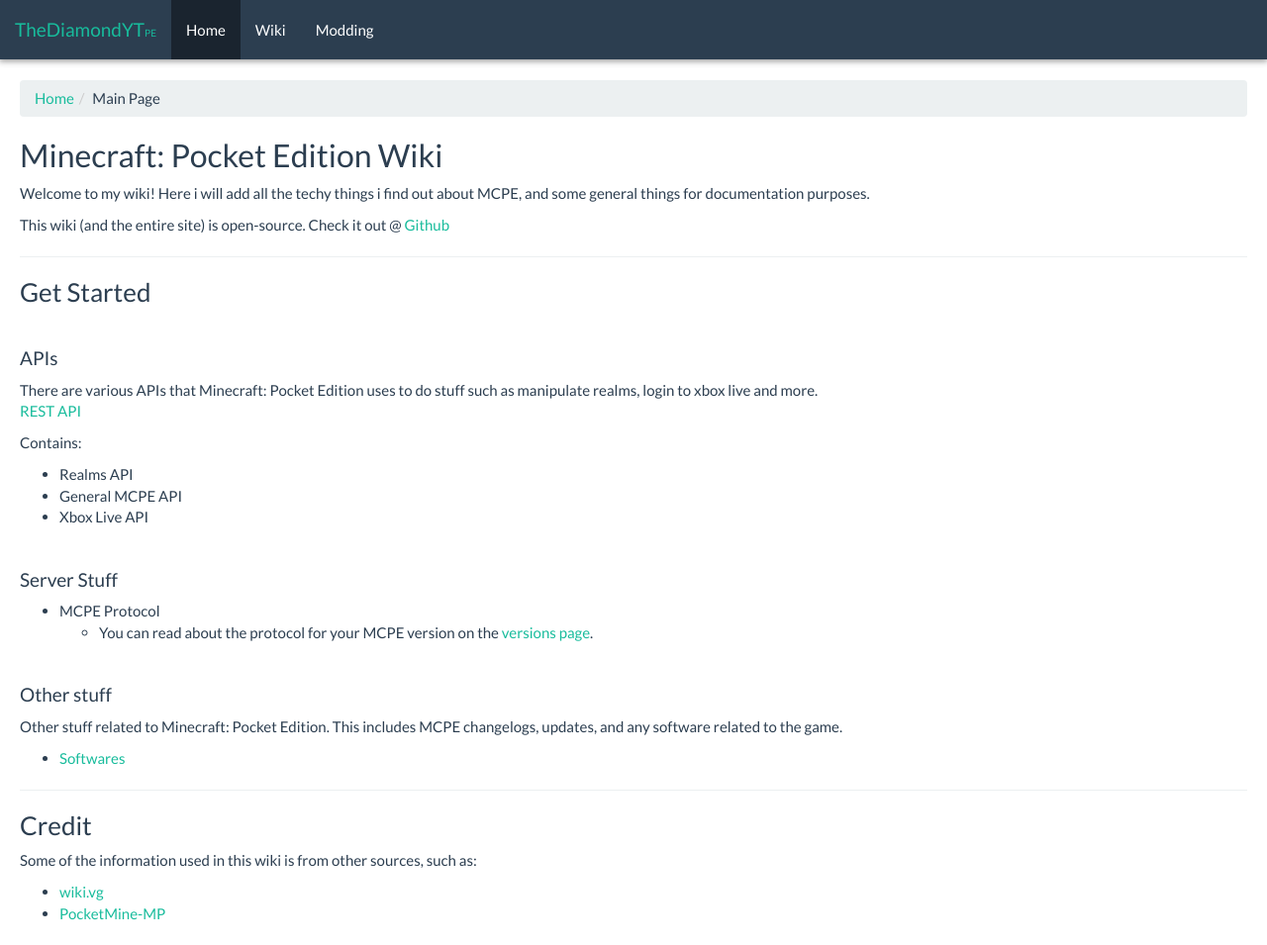
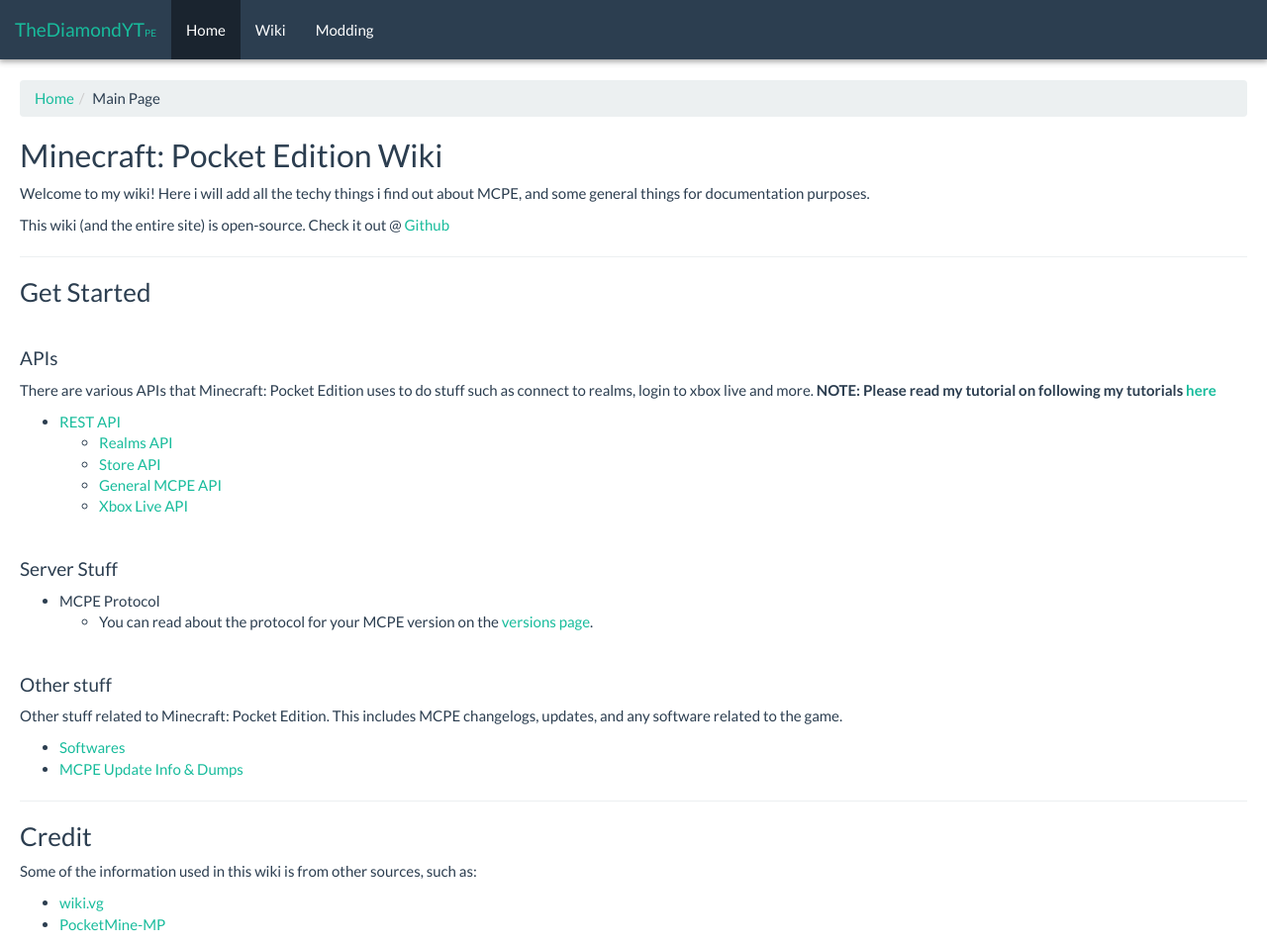
Before and after one commit to TheDiamondYT1/pe.thediamondyt.tk, a Jekyll site: the page built from _wiki/Main_Page.md, in a window 1280 px wide. Shown: the whole page at 99% size. Built offline with Jekyll 4.4.1, drawn with Linux system fonts in a browser that asks for light colours.

Commit message:
Revert back

```diff
--- a/_wiki/Main_Page.md
+++ b/_wiki/Main_Page.md
@@ -14,14 +14,14 @@
 <br>
 
 #### APIs
-There are various APIs that Minecraft: Pocket Edition uses to do stuff such as manipulate realms, login to xbox live and more.
-<br>
-[REST API](api/)
+There are various APIs that Minecraft: Pocket Edition uses to do stuff such as connect to realms, login to xbox live and more.
+**NOTE: Please read my tutorial on following my tutorials [here](api/)**
 
-Contains:
-  * Realms API
-  * General MCPE API
-  * Xbox Live API
+* [REST API](api/)
+  * [Realms API](api/realms/)
+  * [Store API](api/store/)
+  * [General MCPE API](api/mcpe/)
+  * [Xbox Live API](api/xboxlive/)
 
 <br>
 #### Server Stuff
@@ -33,6 +33,7 @@
 Other stuff related to Minecraft: Pocket Edition. This includes MCPE changelogs, updates, and any software related to the game.
 
 * [Softwares](software/)
+* [MCPE Update Info & Dumps](versions/)
 
 ---
 
```
Also changed, not shown: _wiki/api/Info.md (+0 -14 lines).
